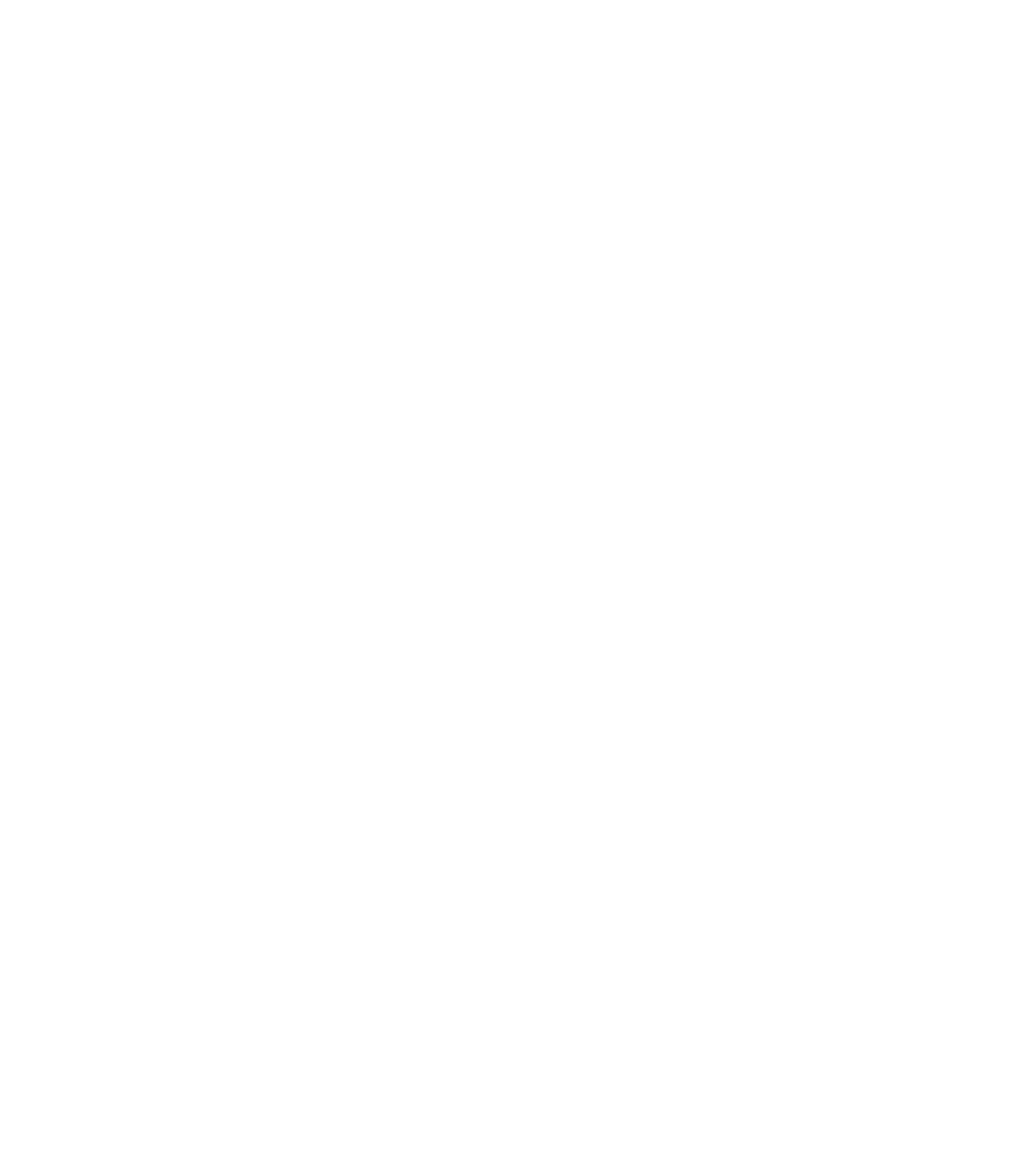
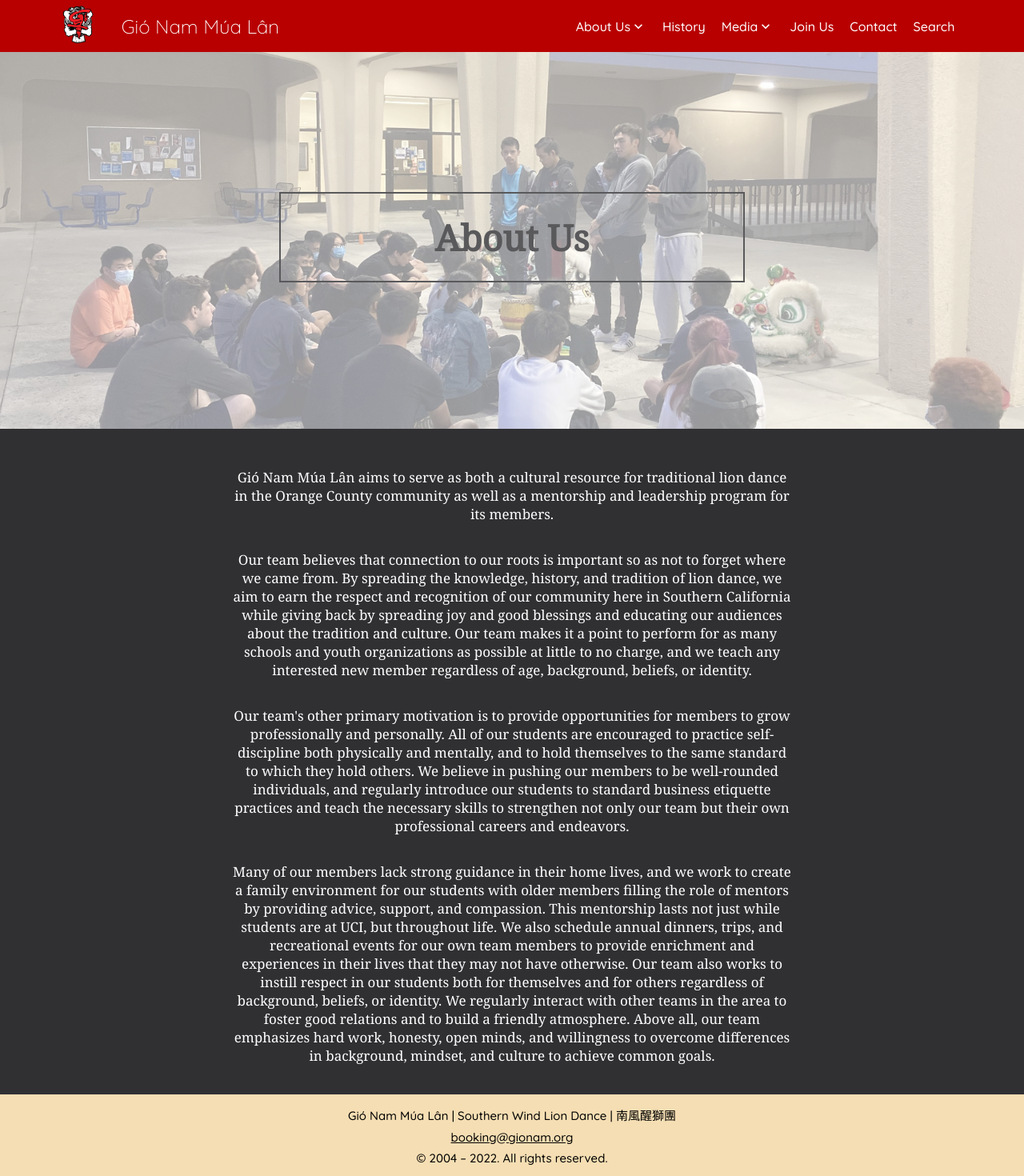
Before and after one commit to hieuqt1/GioNamWebsite, a React (Create React App) app in the folder gio-nam-website/: page /philosophy in a window 1280 px wide. Before the commit this address had no page. Shown: the top 1470 px of the page at 80% size. Before the commit the page ends 800 px from the top, so only its background shows below. Built offline with nearby package versions, Linux system fonts and the light colour scheme.

Commit message:
Rough Template

```diff
--- a/gio-nam-website/src/App.js
+++ b/gio-nam-website/src/App.js
@@ -5,6 +5,8 @@
 import JoinPage from './components/Pages/JoinPage/JoinPage';
 import ContactPage from './components/Pages/ContactPage/ContactPage';
 import WelcomePage from './components/Pages/WelcomePage/WelcomePage';
+import PhilosophyPage from './components/Pages/PhilosophyPage/PhilosophyPage';
+// components\Pages\PhilosophyPage\Philosophy.css
 import { BrowserRouter, Routes, Route } from 'react-router-dom';
 
 
@@ -20,6 +22,7 @@
         <Routes>
           <Route path="/" element={<HomePage />} />
           <Route path="/about" element={<AboutPage />} />
+          <Route path="/philosophy" element={<PhilosophyPage />} />
           <Route path="/history" element={<HistoryPage />} />
           <Route path="/media" element={<MediaPage />} />
           <Route path="/join-us" element={<JoinPage />} />
--- a/gio-nam-website/src/components/PageSections/Header/Header.js
+++ b/gio-nam-website/src/components/PageSections/Header/Header.js
@@ -33,7 +33,7 @@
                             <Link to="/about">
                                 About Us
                             </Link>
-                            <Link to="/about">
+                            <Link to="/philosophy">
                                 Our Philosophy
                             </Link>
                             <Link to="/about">
--- /dev/null
+++ b/gio-nam-website/src/components/Pages/PhilosophyPage/PhilosophyPage.css
@@ -0,0 +1,113 @@
+@import url('https://fonts.googleapis.com/css2?family=Noto+Serif&display=swap');
+
+.gio-nam-font {
+    font-family: 'Noto Serif', serif;
+}
+
+.philo-container {
+    display: flex;
+    flex-direction: column;
+    justify-content: space-between;
+    width: 100%;
+    height: 100%;
+}
+
+.temp {
+    background-size: cover;
+    background-position: center center;
+    background-image: "";
+    transform: translate3d(0px, 0px, 0px);
+
+}
+
+
+
+
+.aboutus-lion-line-up {
+
+    /* Flexbox stuff */
+    display: flex;
+    justify-content: center;
+    align-items: center;
+
+    /* Text styles */
+    text-align: center;
+
+    background-position: center center;
+    background-repeat: no-repeat;
+    background-size: cover;
+    position: absolute;
+    background-image: linear-gradient(rgba(255, 255, 255, 0.5),rgba(255, 255, 255, 0.5)), url("../../../assets/PhiloPic.jpeg");
+    /*background-attachment: fixed;*/
+    background-color: black;
+    width: 100%;
+    margin-top: 7vh;
+    height: 60%;
+    color: #303033;
+    opacity: .8;
+}
+
+.aboutus-button-container {
+    display: flex;
+    justify-content: center;
+    align-items: center center;
+
+    text-align: center;
+    margin-top: 67vh;
+    height: 60%;
+    background-color: #303033;
+    color: white;
+}
+
+.aboutus-text-container {
+    width: 100%;
+    display: flex;
+    flex-direction: column;
+    justify-content: space-between;
+    align-items: center;
+    justify-content: center;
+    background-color: #303033;
+    color: white;
+
+    padding-bottom: 20px;
+    padding-top: 4vh;
+}
+
+.aboutus-text-container p {
+    text-align: center;
+    font-size: 17px;
+
+    width: 55%;
+    /* align-items: center center; */
+}
+
+.aboutus-lion-line-up h1 {
+    /* Text styles */
+    font-size: 3.5vw;
+    border-style: solid;
+    border-width: .3vh;
+    padding: 3vh;
+    padding-right: 24vh;
+    padding-left: 24vh;
+
+}
+
+.aboutus-lion-line-up h2 {
+    /* Text styles */
+    font-size: 3vw;
+}
+
+* Button{
+    width: 18%;
+}
+
+.buttons {
+    margin-top: 3vh;
+    width: 100%;
+}
+
+
+* footer {
+    height: 5vh;
+    background-color: #303033;
+}
--- /dev/null
+++ b/gio-nam-website/src/components/Pages/PhilosophyPage/PhilosophyPage.js
@@ -0,0 +1,41 @@
+import React from "react";
+import "./PhilosophyPage.css"
+import Header from "../../PageSections/Header/Header";
+import Footer from "../../PageSections/Footer/Footer";
+import Button from '@mui/material/Button';
+import { useNavigate } from "react-router-dom";
+import { ThemeProvider } from "@mui/material";
+import theme from '../../../theme'
+
+export default function PhilosophyPage() {
+
+    return (
+        <ThemeProvider theme={theme}>
+            <div className="philo-container gio-nam-font">
+                <Header />
+                <div className="aboutus-lion-line-up">
+                    <h1>About Us</h1>
+                </div>
+
+                <div className="aboutus-button-container">
+                    {/* <div className="buttons">
+                        <Button sx={{ "&:hover": { color: "white" }, marginRight: "4vh" }} variant="contained" color="secondary" disableElevation>Team Philosophy</Button>
+                        <Button sx={{ "&:hover": { color: "white" } }} variant="contained" color="secondary" disableElevation>Meet the Instructors</Button>
+                    </div> */}
+
+                </div>
+
+                <div className="aboutus-text-container">
+                    <p>Gió Nam Múa Lân aims to serve as both a cultural resource for traditional lion dance in the Orange County community as well as a mentorship and leadership program for its members. </p>
+                    <p>Our team believes that connection to our roots is important so as not to forget where we came from. By spreading the knowledge, history, and tradition of lion dance, we aim to earn the respect and recognition of our community here in Southern California while giving back by spreading joy and good blessings and educating our audiences about the tradition and culture. Our team makes it a point to perform for as many schools and youth organizations as possible at little to no charge, and we teach any interested new member regardless of age, background, beliefs, or identity.</p>
+                    <p>Our team's other primary motivation is to provide opportunities for members to grow professionally and personally. All of our students are encouraged to practice self-discipline both physically and mentally, and to hold themselves to the same standard to which they hold others. We believe in pushing our members to be well-rounded individuals, and regularly introduce our students to standard business etiquette practices and teach the necessary skills to strengthen not only our team but their own professional careers and endeavors.</p>
+                    <p>Many of our members lack strong guidance in their home lives, and we work to create a family environment for our students with older members filling the role of mentors by providing advice, support, and compassion. This mentorship lasts not just while students are at UCI, but throughout life. We also schedule annual dinners, trips, and recreational events for our own team members to provide enrichment and experiences in their lives that they may not have otherwise. Our team also works to instill respect in our students both for themselves and for others regardless of background, beliefs, or identity. We regularly interact with other teams in the area to foster good relations and to build a friendly atmosphere. Above all, our team emphasizes hard work, honesty, open minds, and willingness to overcome differences in background, mindset, and culture to achieve common goals.</p>
+
+                </div>
+
+                <Footer />
+            </div>
+        </ThemeProvider>
+
+    )
+}
```
Also changed, not shown: gio-nam-website/src/assets/PhiloPic.jpeg (added).
